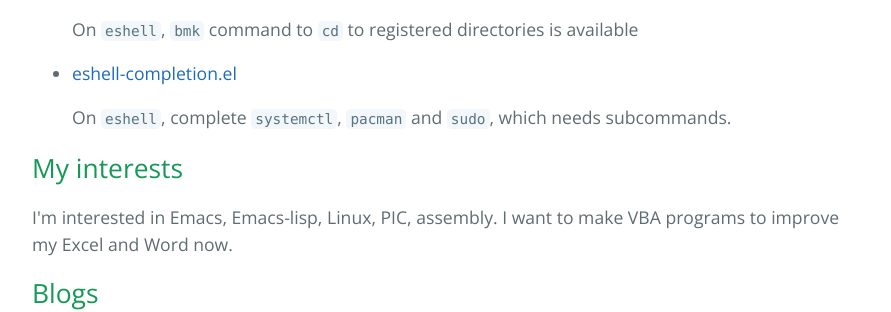
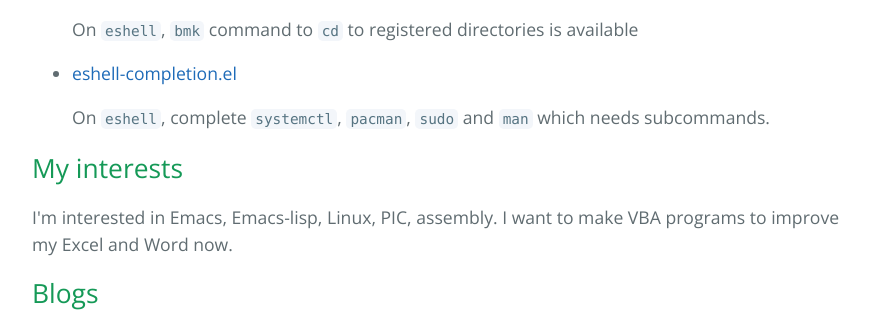
Before and after one commit to kkatsuyuki/kkatsuyuki.github.io, a Jekyll site: the page built from index.html, in a window 1280 px wide and 900 px high, scrolled down 862 px. Shown: the part 155-467 px from the top of the window, without its empty margins (192-1083 px from the left). Built offline with Jekyll 4.4.1, drawn with Linux system fonts in a browser that asks for light colours; the list of posts is cut into pages by our own code.

Commit message:
modified the docs of "eshell-completion.el"

```diff
--- a/index.html
+++ b/index.html
@@ -68,7 +68,7 @@
 </p>
 
 <p>
-On <code>eshell</code>, complete <code>systemctl</code>, <code>pacman</code> and <code>sudo</code>, which needs subcommands.
+On <code>eshell</code>, complete <code>systemctl</code>, <code>pacman</code>, <code>sudo</code> and <code>man</code> which needs subcommands.
 </p></li>
 </ul>
 </div>
--- a/org/index.org
+++ b/org/index.org
@@ -26,7 +26,7 @@
     On =eshell=, =bmk= command to =cd= to registered directories is available
   - [[https://gist.github.com/kkatsuyuki/ede09142b817f2e3b97e87ce8bc93736][eshell-completion.el]]
 
-    On =eshell=, complete =systemctl=, =pacman= and =sudo=, which needs subcommands.
+    On =eshell=, complete =systemctl=, =pacman=, =sudo= and =man= which needs subcommands.
 
 * My interests
   I'm interested in Emacs, Emacs-lisp, Linux, PIC, assembly.
```
